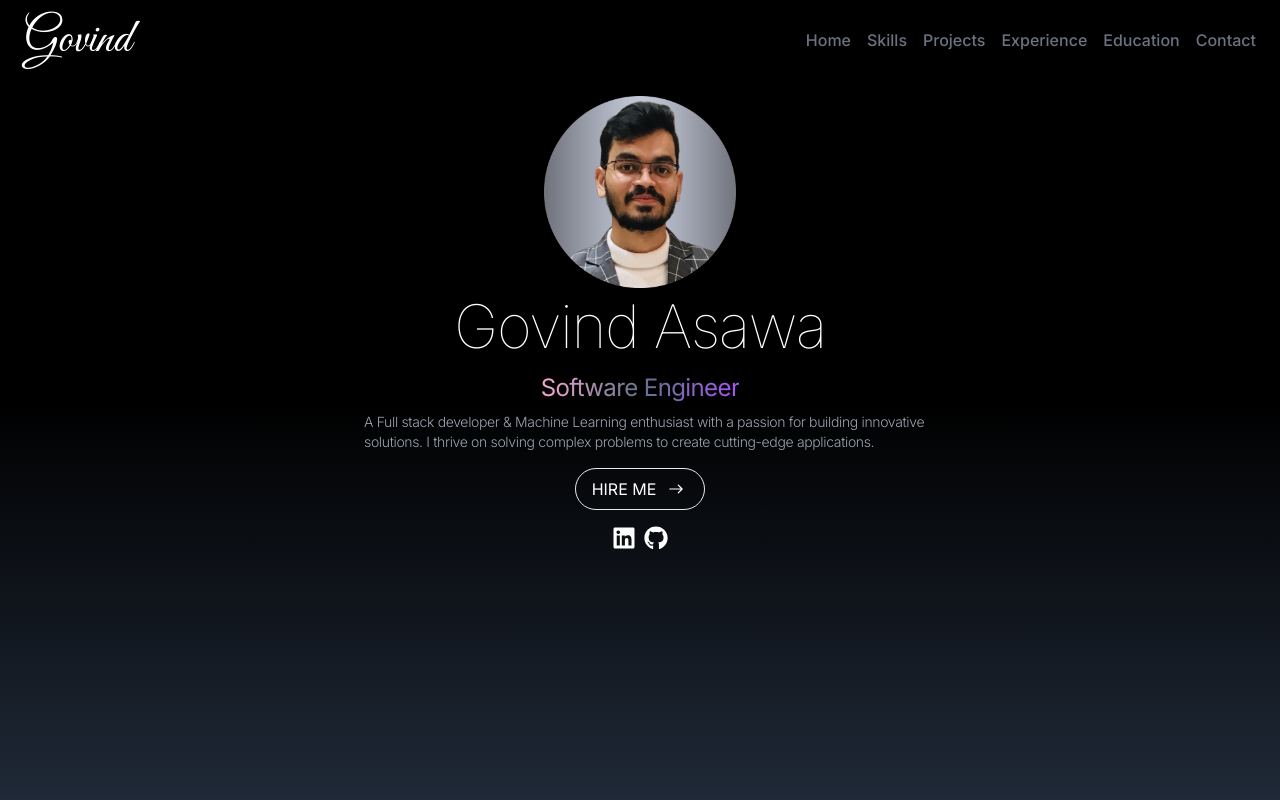
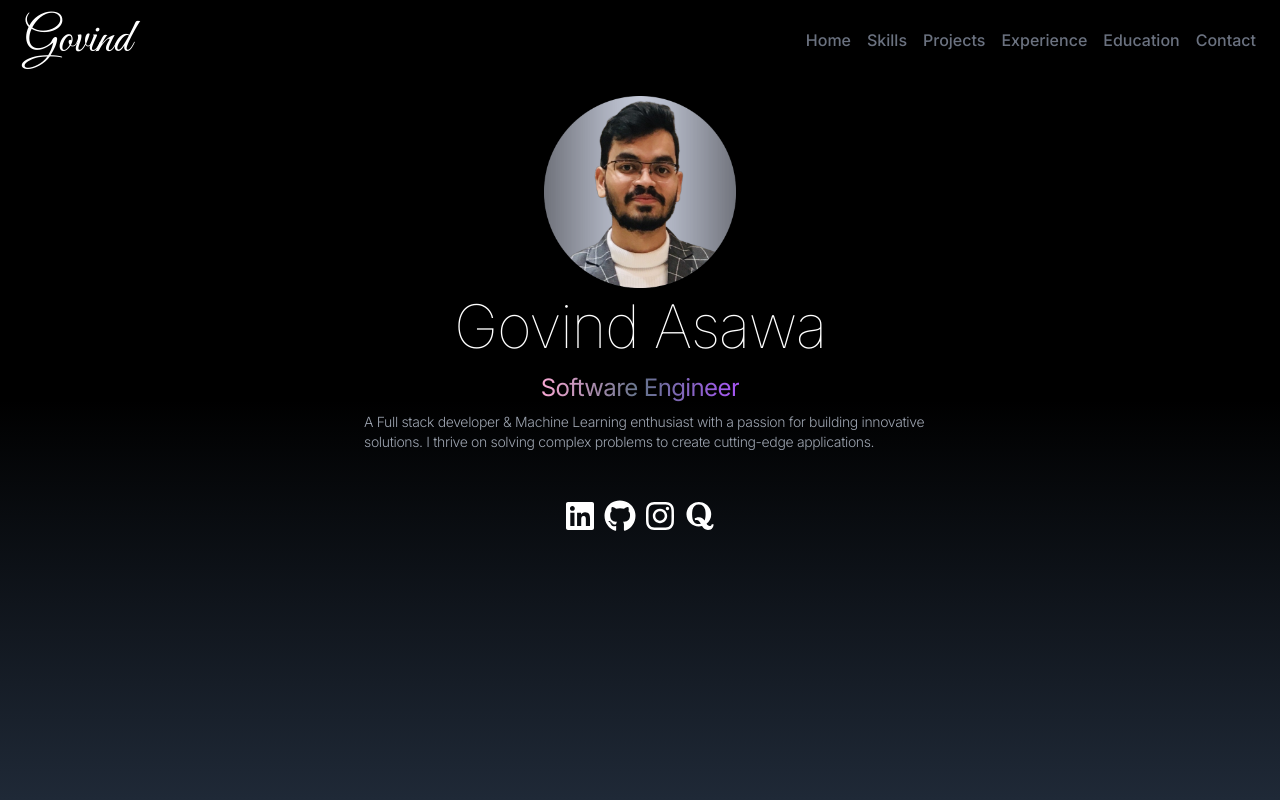
Before and after one commit to Govind-Asawa/Govind-Asawa-portfolio, a React (Create React App) app: page / in a window 1280 px wide. Shown: the top 800 px of the page. Built offline with nearby package versions, Linux system fonts and the light colour scheme.

Commit message:
Home: Removed hire-me, added links

```diff
--- a/src/components/Home.jsx
+++ b/src/components/Home.jsx
@@ -1,5 +1,4 @@
-import { IoIosArrowRoundForward } from 'react-icons/io';
-import { FaLinkedin, FaGithub } from 'react-icons/fa';
+import { FaLinkedin, FaGithub, FaInstagram, FaQuora } from 'react-icons/fa';
 
 import heroImg from '../assets/heroImg_grayBG.png';
 
@@ -28,16 +27,18 @@ export default function Home() {
           building innovative solutions. I thrive on solving complex problems to create cutting-edge applications.
         </p>
       </div>
-      <button className='group flex gap-2 w-fit cursor-pointer px-4 py-2 border-white-500 border rounded-full hover:bg-white hover:text-black hover:font-medium transition-all duration-100 ease-in-out '>
-        <span className='uppercase'>Hire me</span>
-        <IoIosArrowRoundForward className='w-6 h-6 group-hover:rotate-90 duration-100' />
-      </button>
-      <div className='flex gap-2'>
+      <div className='flex gap-2 mt-8'>
         <a href='https://www.linkedin.com/in/govind-asawa/' target='_blank'>
-          <FaLinkedin className='w-6 h-6' />
+          <FaLinkedin className='w-6 h-6 md:w-8 md:h-8' />
         </a>
         <a href='https://github.com/Govind-Asawa' target='_blank'>
-          <FaGithub className='w-6 h-6' />
+          <FaGithub className='w-6 h-6 md:w-8 md:h-8' />
+        </a>
+        <a href='https://www.instagram.com/__govind_asawa__' target='_blank'>
+          <FaInstagram className='w-6 h-6 md:w-8 md:h-8' />
+        </a>
+        <a href='https://www.quora.com/profile/Govind-Asawa-4' target='_blank'>
+          <FaQuora className='w-6 h-6 md:w-8 md:h-8' />
         </a>
       </div>
     </div>
```
